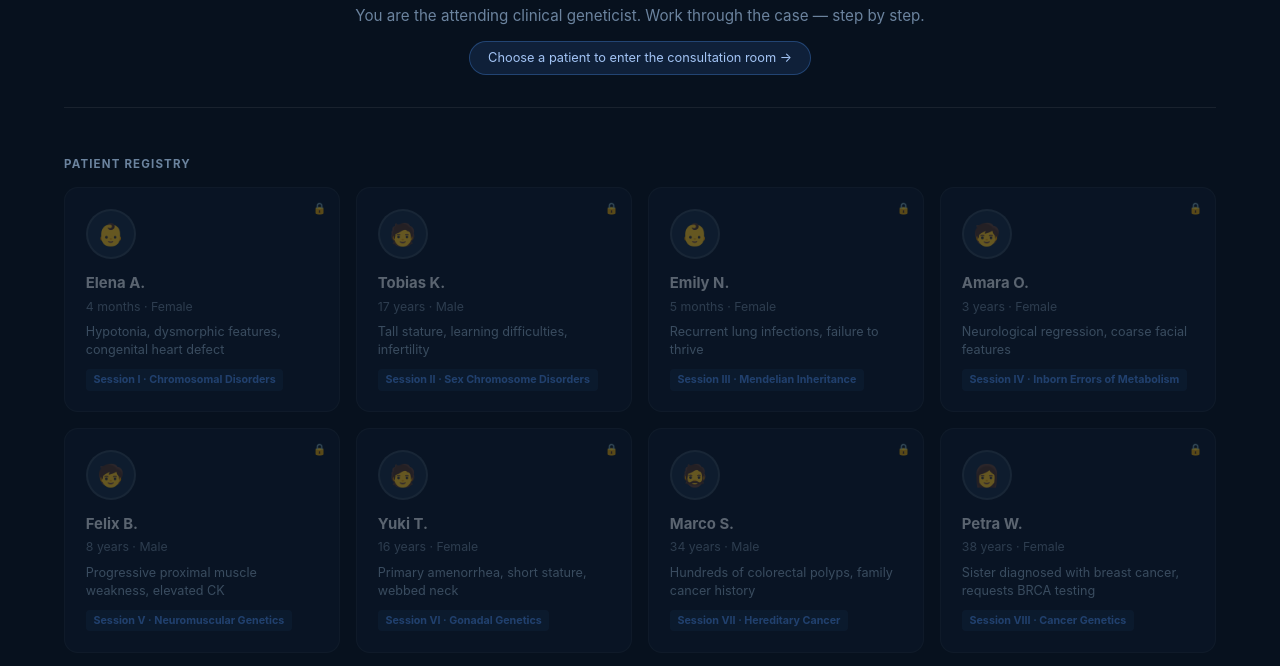
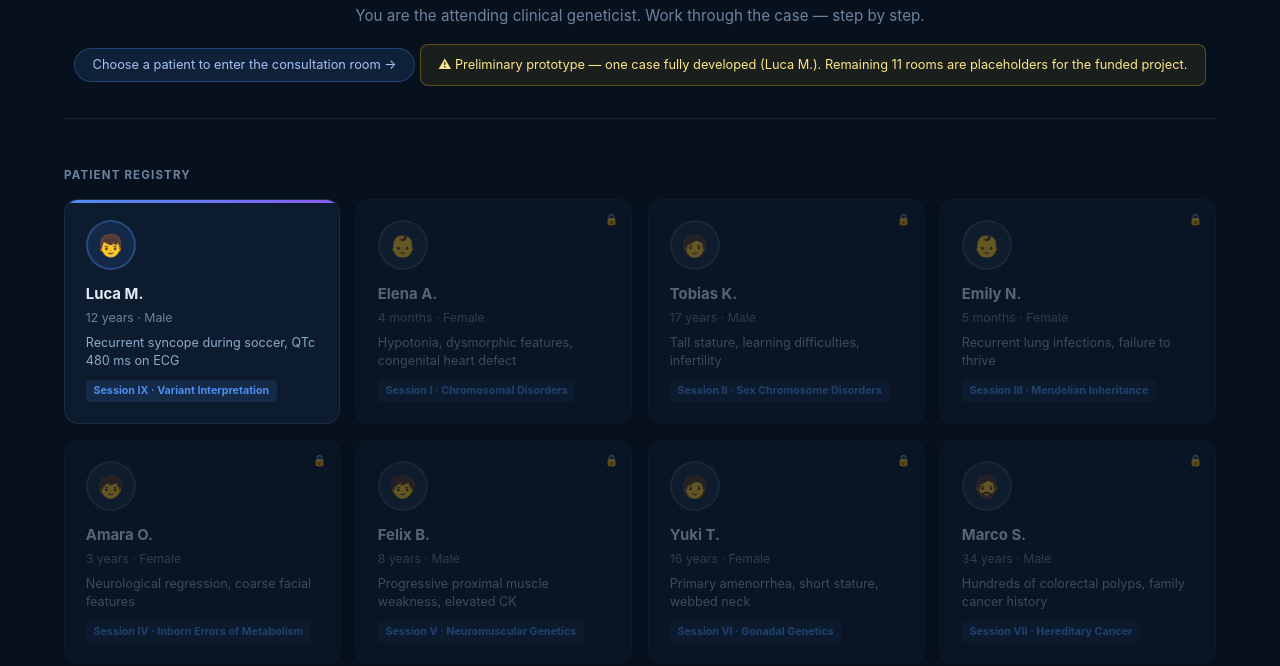
Before and after one commit to OskarSchnappauf/genetics-diagnostic-rooms, a plain HTML site: page index.html in a window 1280 px wide. Shown: the part 116-782 px from the top of the page. Drawn offline with Linux system fonts and the light colour scheme.

Commit message:
Move Luca first, add prototype banner

```diff
--- a/index.html
+++ b/index.html
@@ -190,6 +190,9 @@ body{background:var(--bg);color:var(--txt);font-family:-apple-system,BlinkMacSys
     <h1>Clinical Genetics Cases</h1>
     <p>You are the attending clinical geneticist. Work through the case — step by step.</p>
     <div class="pill">Choose a patient to enter the consultation room →</div>
+    <div style="margin-top:1rem;background:rgba(251,191,36,.08);border:1px solid rgba(251,191,36,.3);border-radius:8px;padding:.65rem 1.1rem;font-size:.8rem;color:#fde68a;display:inline-block">
+      ⚠ Preliminary prototype — one case fully developed (Luca M.). Remaining 11 rooms are placeholders for the funded project.
+    </div>
   </div>
   <div class="sec-lbl">Patient Registry</div>
   <div class="grid" id="patient-grid"></div>
@@ -216,6 +219,7 @@ body{background:var(--bg);color:var(--txt);font-family:-apple-system,BlinkMacSys
 // PATIENTS
 // ═══════════════════════════════════════════════════════
 const PATIENTS = [
+  {id:'luca',name:'Luca M.',age:'12 years',sex:'M',cc:'Recurrent syncope during soccer, QTc 480 ms on ECG',session:'Session IX · Variant Interpretation',emoji:'👦',on:true},
   {id:'elena',name:'Elena A.',age:'4 months',sex:'F',cc:'Hypotonia, dysmorphic features, congenital heart defect',session:'Session I · Chromosomal Disorders',emoji:'👶',on:false},
   {id:'tobias',name:'Tobias K.',age:'17 years',sex:'M',cc:'Tall stature, learning difficulties, infertility',session:'Session II · Sex Chromosome Disorders',emoji:'🧑',on:false},
   {id:'emily',name:'Emily N.',age:'5 months',sex:'F',cc:'Recurrent lung infections, failure to thrive',session:'Session III · Mendelian Inheritance',emoji:'👶',on:false},
@@ -224,7 +228,6 @@ const PATIENTS = [
   {id:'yuki',name:'Yuki T.',age:'16 years',sex:'F',cc:'Primary amenorrhea, short stature, webbed neck',session:'Session VI · Gonadal Genetics',emoji:'🧑',on:false},
   {id:'marco',name:'Marco S.',age:'34 years',sex:'M',cc:'Hundreds of colorectal polyps, family cancer history',session:'Session VII · Hereditary Cancer',emoji:'🧔',on:false},
   {id:'petra',name:'Petra W.',age:'38 years',sex:'F',cc:'Sister diagnosed with breast cancer, requests BRCA testing',session:'Session VIII · Cancer Genetics',emoji:'👩',on:false},
-  {id:'luca',name:'Luca M.',age:'12 years',sex:'M',cc:'Recurrent syncope during soccer, QTc 480 ms on ECG',session:'Session IX · Variant Interpretation',emoji:'👦',on:true},
   {id:'priya',name:'Priya R.',age:'45 years',sex:'F',cc:'Severe adverse reaction to standard-dose clopidogrel',session:'Session X · Pharmacogenomics',emoji:'👩',on:false},
   {id:'anna',name:'Anna K.',age:'31 years',sex:'F',cc:'Pregnant 12 weeks, cfDNA T21 risk 1:35',session:'Session XI · Prenatal Diagnostics',emoji:'🤰',on:false},
   {id:'jonas',name:'Jonas H.',age:'Newborn',sex:'M',cc:'Positive newborn screen for PKU, confirmation needed',session:'Session XII · Newborn Screening',emoji:'👶',on:false}
```
